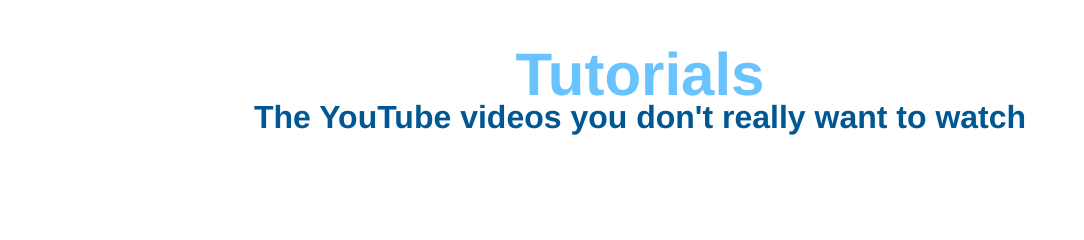
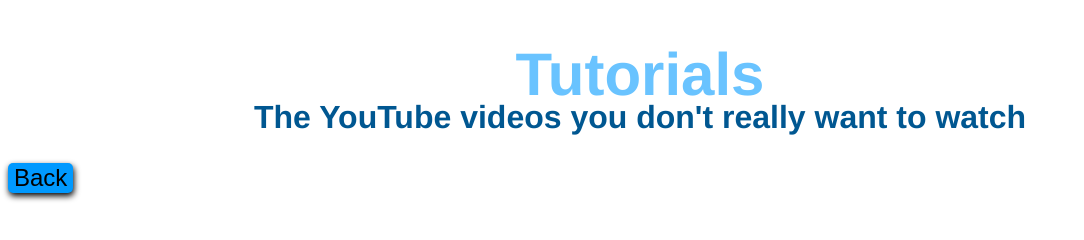
Before and after one commit to TheCandiedHat/Candied-Hat-Website, a plain HTML site: page main/html/tutorials.html in a window 1280 px wide. Shown: the whole page, without its empty margins (0-1084 px from the left). Drawn offline with Linux system fonts and the light colour scheme.

Commit message:
Back button init

```diff
--- a/main/css/stylesheet.css
+++ b/main/css/stylesheet.css
@@ -31,6 +31,10 @@
   color: white;
 }
 
+.backbutton {
+
+}
+
 #cornerlinks > #tutorials {
   background-color: #0099FF;
   border: 0px;
--- a/main/html/tutorials.html
+++ b/main/html/tutorials.html
@@ -6,7 +6,11 @@
     <link rel="stylesheet" href="../css/stylesheet.css"/>
   </head>
   <body>
+
     <h1>Tutorials</h1>
     <h2>The YouTube videos you don't really want to watch</h2>
+
+    <button class="backbutton"><a>Back</a></button>
+
   </body>
 </html>
```
